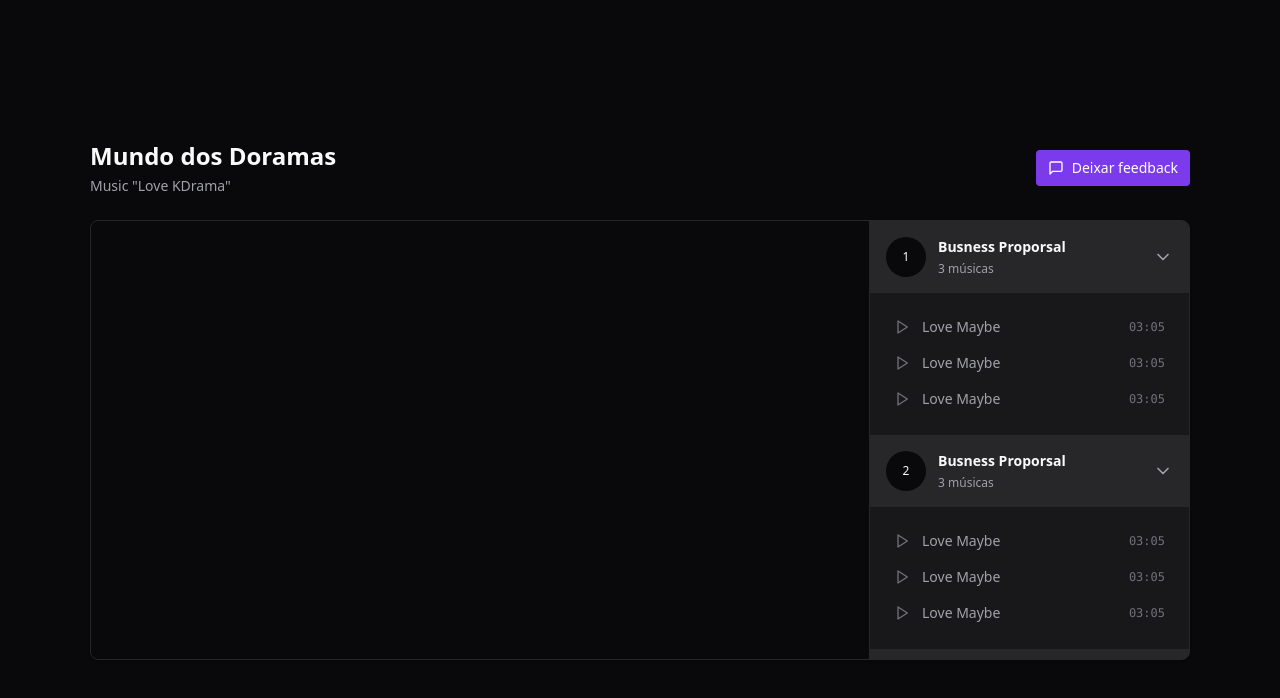
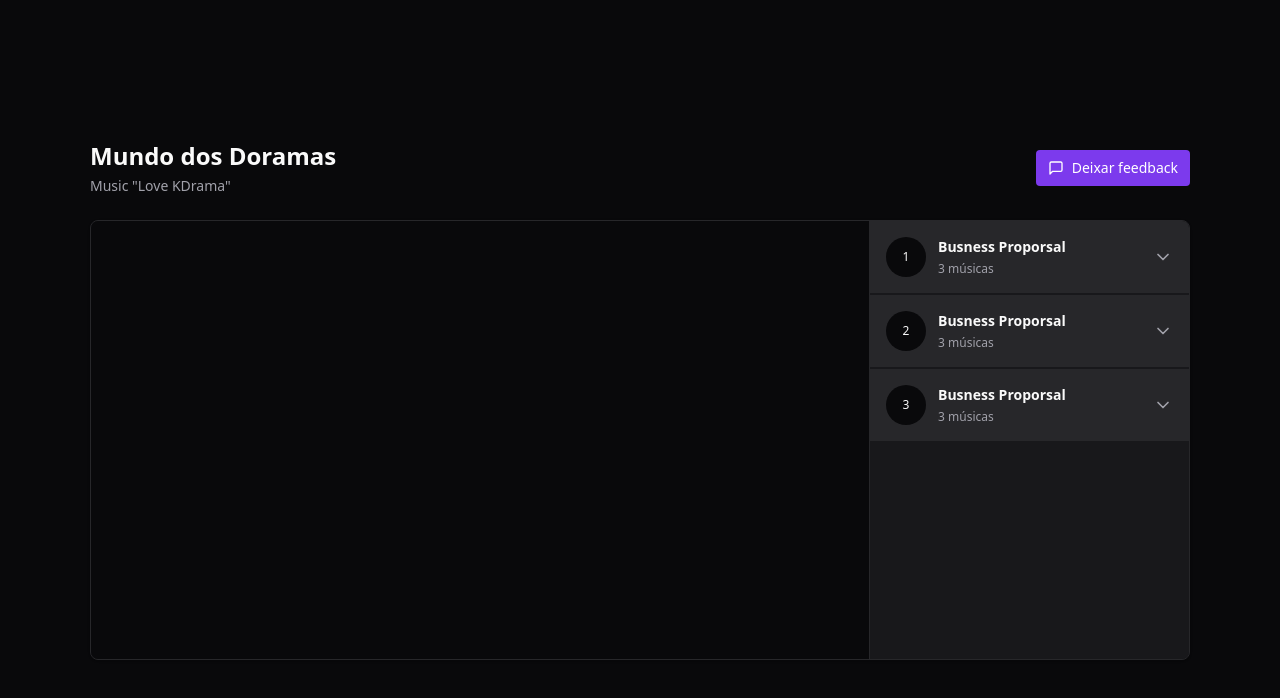
Before and after one commit to samelasoares/react-redux, a React (Vite) app: page / in a window 1280 px wide. Shown: the top 698 px of the page. Built offline with nearby package versions, Linux system fonts and the light colour scheme.

Commit message:
feat: Collapsible Radix was added to open and close the buttons and was styled with a transition in the button icon.

```diff
--- a/package.json
+++ b/package.json
@@ -10,6 +10,7 @@
     "preview": "vite preview"
   },
   "dependencies": {
+    "@radix-ui/react-collapsible": "^1.0.3",
     "@reduxjs/toolkit": "^2.2.1",
     "lucide-react": "^0.360.0",
     "react": "^18.2.0",
--- a/src/Components/First-button.tsx
+++ b/src/Components/First-button.tsx
@@ -1,17 +1,23 @@
+import * as Collapsible from "@radix-ui/react-collapsible";
+
 import { ChevronDown } from "lucide-react";
 import { Music } from "./Music";
 
-interface FirstButtonProps{
-  firstButtonIndex: number
-  title: string
-  amountOfMusic: number
+interface FirstButtonProps {
+  firstButtonIndex: number;
+  title: string;
+  amountOfMusic: number;
 }
 
-export function FirstButton({title, firstButtonIndex, amountOfMusic}:FirstButtonProps){
-    return(
-        <div>
+export function FirstButton({
+  title,
+  firstButtonIndex,
+  amountOfMusic,
+}: FirstButtonProps) {
+  return (
+    <Collapsible.Root className="group">
       {/* Botão principal, primeiro botão e o numero de musicas */}
-        <button className="flex w-full items-center gap-3 bg-zinc-800 p-4">
+      <Collapsible.Trigger className="flex w-full items-center gap-3 bg-zinc-800 p-4">
         <div className="flex h-10 w-10 rounded-full items-center justify-center bg-zinc-950 text-xs">
           {/* 1 */}
           {firstButtonIndex + 1}
@@ -22,14 +28,17 @@ export function FirstButton({title, firstButtonIndex, amountOfMusic}:FirstButton
           <span className="text-xs text-zinc-400">{amountOfMusic} músicas</span>
         </div>
         {/* icone do primeiro botão */}
-          <ChevronDown className="w-5 h-5 ml-auto text-zinc-400" />
+        <ChevronDown className="w-5 h-5 ml-auto text-zinc-400 group-data-[state=open]:rotate-180 transition-transform" />
         {/* Segundo botão que foi copiado e colado para os outros botões e criado a tag Nav onde vai ficar os links */}
-        </button>
+      </Collapsible.Trigger>
+
+      <Collapsible.Content>
         <nav className="relative flex flex-col gap-4 p-6">
-         <Music title= "Love Maybe" duration= "03:05"/>
-         <Music title= "Love Maybe" duration= "03:05"/>
-         <Music title= "Love Maybe" duration= "03:05"/>
+          <Music title="Love Maybe" duration="03:05" />
+          <Music title="Love Maybe" duration="03:05" />
+          <Music title="Love Maybe" duration="03:05" />
         </nav>
-      </div>
-    )
+      </Collapsible.Content>
+    </Collapsible.Root>
+  );
 }
```
Also changed, not shown: 1 other file (tests, documents, lock files or other folders). Lines whose indentation alone changed are shown as unchanged.
